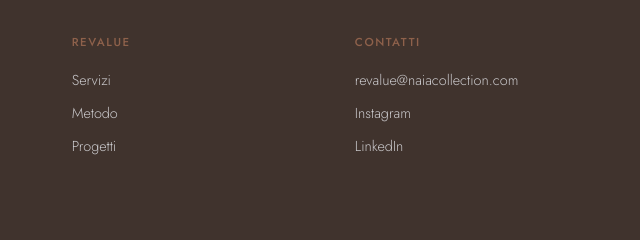
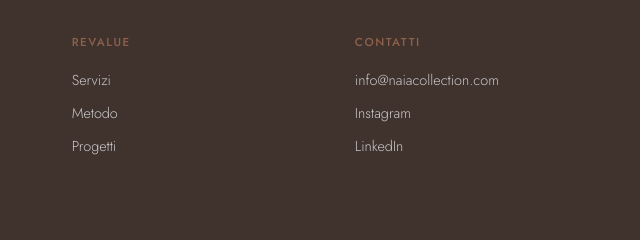
Before and after one commit to naiacollection/naia-revalue, a plain HTML site: page index.html in a window 1280 px wide. Shown: the part 3905-4145 px from the top of the page, 640-1280 px from the left. Drawn offline with Linux system fonts and the light colour scheme.

Commit message:
fix: correct contact email to info@naiacollection.com

```diff
--- a/index.html
+++ b/index.html
@@ -312,7 +312,7 @@ src="https://www.facebook.com/tr?id=1833565181412626&ev=PageView&noscript=1"
     <span class="eyebrow">Iniziamo un percorso</span>
     <h2>Hai una proprietà da trasformare nel suo massimo potenziale?</h2>
     <p>Raccontaci il tuo progetto: valutiamo insieme lo stato attuale e il margine di valorizzazione.</p>
-    <a href="mailto:revalue@naiacollection.com" class="btn btn-light">Scrivici</a>
+    <a href="mailto:info@naiacollection.com" class="btn btn-light">Scrivici</a>
   </div>
 </section>
 
@@ -337,7 +337,7 @@ src="https://www.facebook.com/tr?id=1833565181412626&ev=PageView&noscript=1"
       </div>
       <div class="footer-col">
         <h4>Contatti</h4>
-        <a href="mailto:revalue@naiacollection.com">revalue@naiacollection.com</a>
+        <a href="mailto:info@naiacollection.com">info@naiacollection.com</a>
         <a href="#">Instagram</a>
         <a href="#">LinkedIn</a>
       </div>
```
